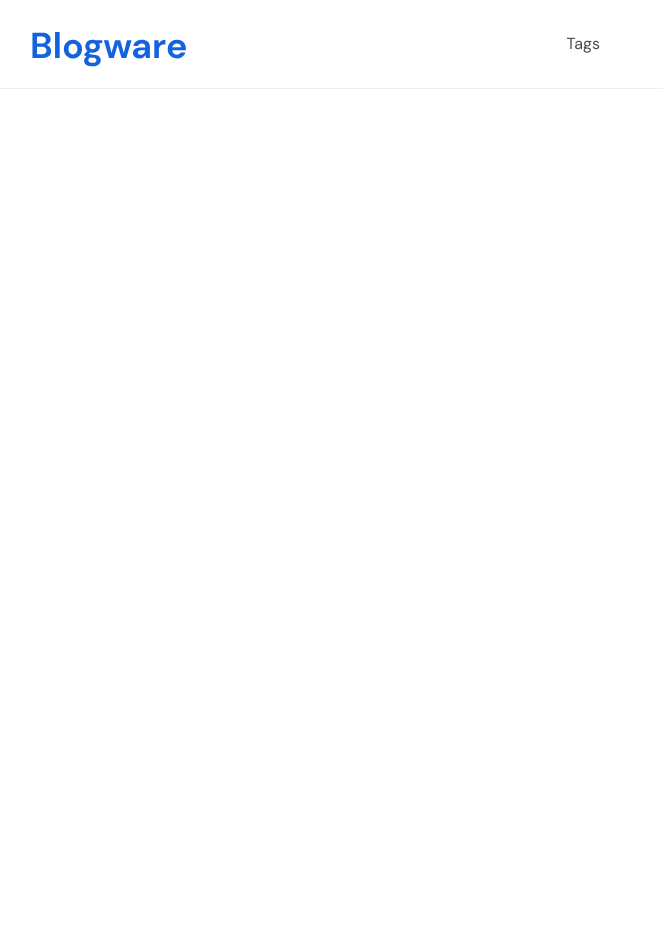
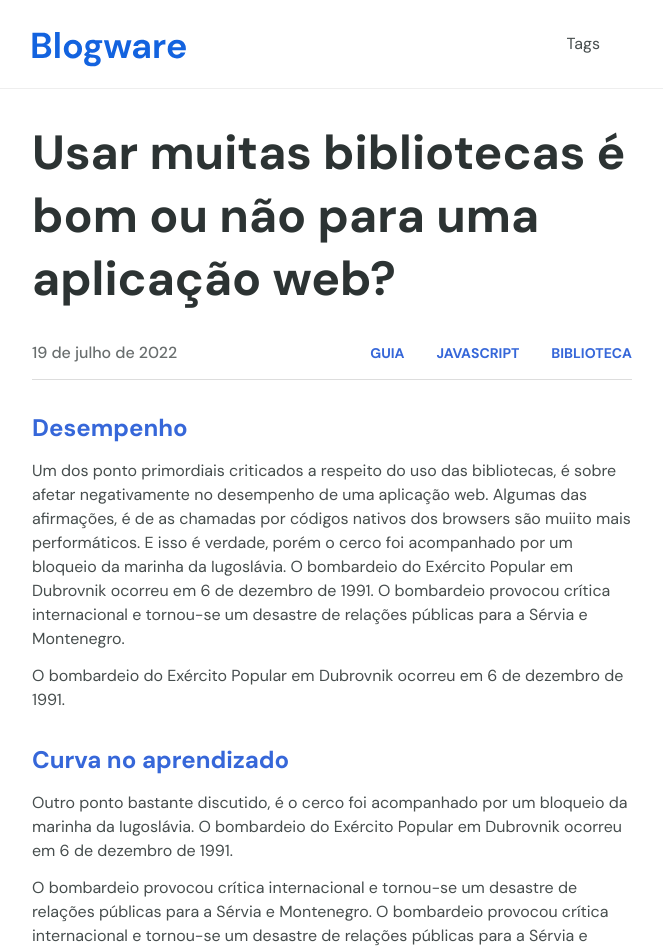
Before and after one commit to gabrielprmartins/blogware, a React (Vite) app: page /post/1 in a window 1280 px wide. Before the commit this address had no page. Shown: the top 951 px of the page, without its empty margins (308-971 px from the left). Before the commit the page ends 800 px from the top, so only its background shows below. Built offline with nearby package versions, Linux system fonts and the light colour scheme.

Commit message:
Styles finish

```diff
--- a/src/App.css
+++ b/src/App.css
@@ -36,6 +36,13 @@ ul {
   color: var(--gray-1);
 }
 
+@media screen and (max-width: 680px) {
+  .title {
+    font-size: 2rem;
+    margin: 1.5rem 0;
+  }
+}
+
 .subtitle {
   display: block;
   font-size: 1rem;
--- a/src/Components/Header.module.css
+++ b/src/Components/Header.module.css
@@ -27,3 +27,10 @@
   color: var(--blue);
   border-color: var(--blue);
 }
+
+@media screen and (max-width: 680px) {
+  .headerContainer a {
+    padding-left: 0.8rem;
+    padding-right: 0.8rem;
+  }
+}
--- /dev/null
+++ b/src/Components/Posts/PostContent.jsx
@@ -0,0 +1,62 @@
+import React from "react";
+import styles from "./PostContent.module.css";
+import { Link } from "react-router-dom";
+
+const PostContent = () => {
+  return (
+    <>
+      <div className={styles.postTitle}>
+        <h1 className="title">
+          Usar muitas bibliotecas é bom ou não para uma aplicação web?
+        </h1>
+        <div className={styles.postInfo}>
+          <span>19 de julho de 2022</span>
+          <ul className={styles.tags}>
+            <li>Guia</li>
+            <li>Javascript</li>
+            <li>Biblioteca</li>
+          </ul>
+        </div>
+      </div>
+
+      <div className={styles.content}>
+        <h2>Desempenho</h2>
+        <p>
+          Um dos ponto primordiais criticados a respeito do uso das bibliotecas,
+          é sobre afetar negativamente no desempenho de uma aplicação web.
+          Algumas das afirmações, é de as chamadas por códigos nativos dos
+          browsers são muiito mais performáticos. E isso é verdade, porém o
+          cerco foi acompanhado por um bloqueio da marinha da Iugoslávia. O
+          bombardeio do Exército Popular em Dubrovnik ocorreu em 6 de dezembro
+          de 1991. O bombardeio provocou crítica internacional e tornou-se um
+          desastre de relações públicas para a Sérvia e Montenegro.
+        </p>
+        <p>
+          O bombardeio do Exército Popular em Dubrovnik ocorreu em 6 de dezembro
+          de 1991.
+        </p>
+        <h2>Curva no aprendizado</h2>
+        <p>
+          Outro ponto bastante discutido, é o cerco foi acompanhado por um
+          bloqueio da marinha da Iugoslávia. O bombardeio do Exército Popular em
+          Dubrovnik ocorreu em 6 de dezembro de 1991.
+        </p>
+        <p>
+          {" "}
+          O bombardeio provocou crítica internacional e tornou-se um desastre de
+          relações públicas para a Sérvia e Montenegro. O bombardeio provocou
+          crítica internacional e tornou-se um desastre de relações públicas
+          para a Sérvia e Montenegro. O bombardeio provocou crítica
+          internacional e tornou-se um desastre de relações públicas para a
+          Sérvia e Montenegro.
+        </p>
+      </div>
+
+      <div className={styles.goToRecentPosts}>
+        <Link to="/">← Voltar para posts recentes</Link>
+      </div>
+    </>
+  );
+};
+
+export default PostContent;
--- /dev/null
+++ b/src/Components/Posts/PostContent.module.css
@@ -0,0 +1,73 @@
+.postTitle {
+  border-bottom: 1px solid var(--white-3);
+  padding-bottom: 1rem;
+  margin-bottom: 2rem;
+}
+
+.postInfo {
+  display: flex;
+  align-items: center;
+  justify-content: space-between;
+  flex-wrap: wrap;
+  gap: 1rem;
+}
+
+.postInfo span {
+  color: var(--gray-3);
+  font-weight: 500;
+}
+
+.tags {
+  display: flex;
+  align-items: center;
+  gap: 2rem;
+  text-transform: uppercase;
+  font-weight: bold;
+  font-size: 0.875rem;
+}
+
+.tags li {
+  color: var(--blue);
+}
+
+.content h2 {
+  color: var(--blue);
+  margin-bottom: 1rem;
+}
+
+.content p + h2 {
+  margin-top: 2rem;
+}
+
+.content p {
+  font-size: 1rem;
+  line-height: 1.5rem;
+  color: var(--gray-2);
+}
+
+.content p + p {
+  margin-top: 0.8rem;
+}
+
+.goToRecentPosts {
+  margin: 4rem 0;
+}
+
+.goToRecentPosts a {
+  font-weight: bold;
+  color: var(--blue);
+  font-size: 1.2rem;
+}
+
+.goToRecentPosts a:hover {
+  text-decoration: underline;
+}
+
+@media screen and (max-width: 680px) {
+  .tags {
+    gap: 1rem;
+  }
+  .postTitle {
+    margin-bottom: 1rem;
+  }
+}
--- /dev/null
+++ b/src/Pages/Post.jsx
@@ -0,0 +1,12 @@
+import React from "react";
+import PostContent from "../Components/Posts/PostContent";
+
+const Post = () => {
+  return (
+    <section className="container">
+      <PostContent />
+    </section>
+  );
+};
+
+export default Post;
--- a/src/Router.jsx
+++ b/src/Router.jsx
@@ -2,6 +2,7 @@ import React from "react";
 import { Routes, Route } from "react-router-dom";
 
 import Home from "./Pages/Home";
+import Post from "./Pages/Post";
 import Tags from "./Pages/Tags";
 
 const Router = () => {
@@ -9,6 +10,7 @@ const Router = () => {
     <Routes>
       <Route path="/" element={<Home />} />
       <Route path="/tags" element={<Tags />} />
+      <Route path="/post/:id" element={<Post />} />
     </Routes>
   );
 };
```
